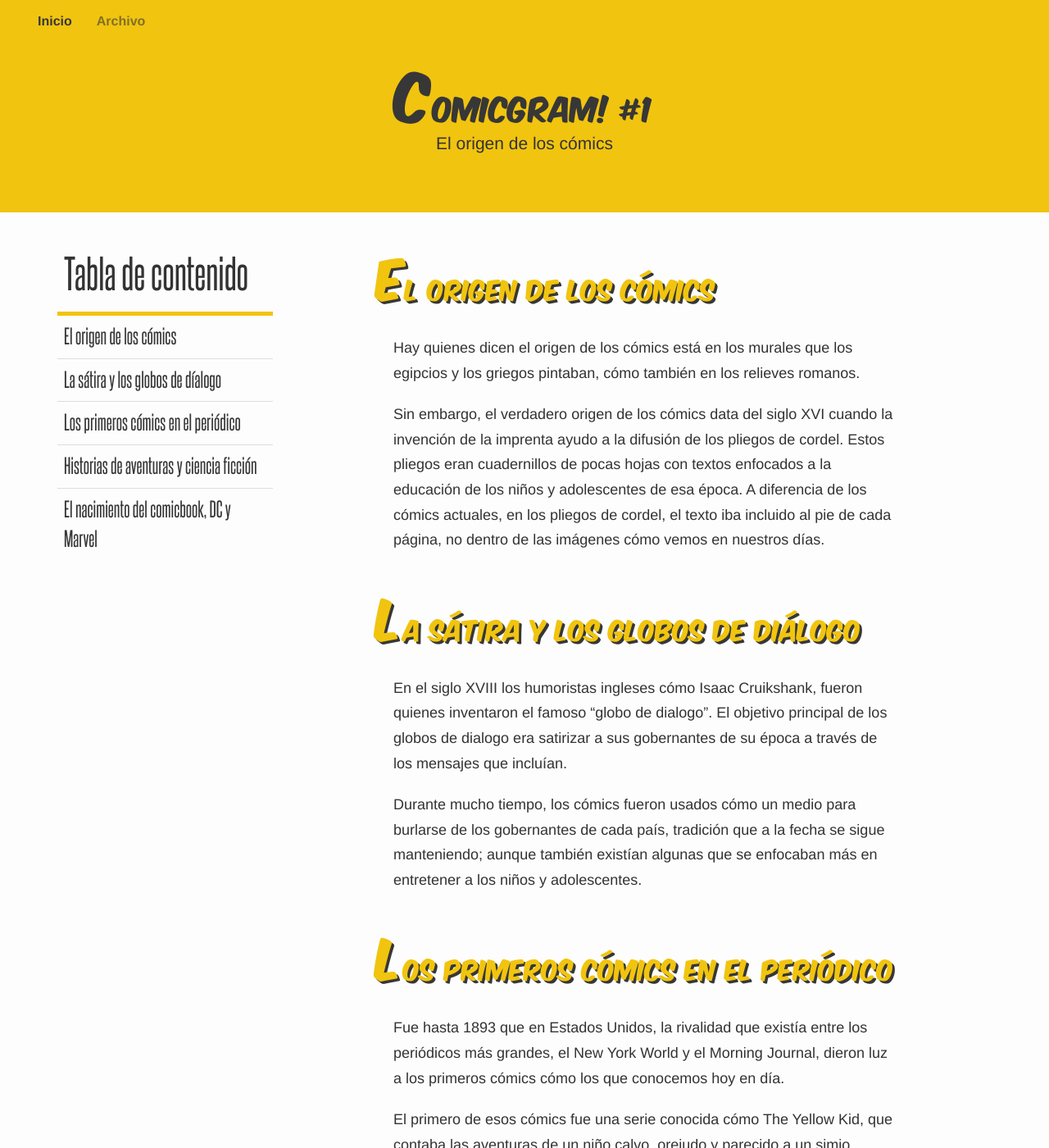
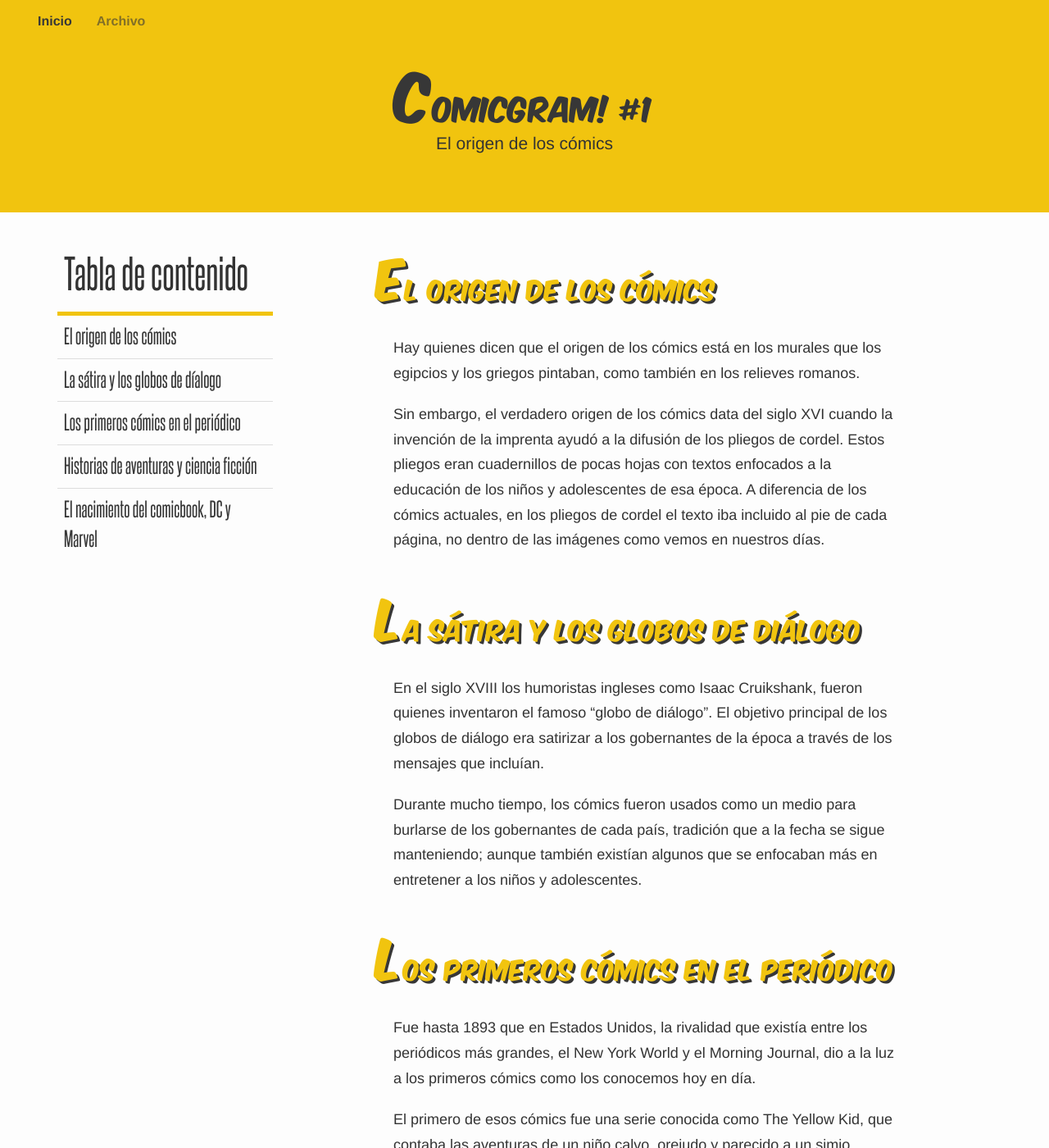
Before and after one commit to comicgram/newsletter-landing, a Jekyll site: the page built from _posts/2014-10-31-comicgram-1-el-origen-de-los-comics.md, in a window 1280 px wide and 1400 px high. Shown: the whole window at 82% size. Built offline with Jekyll 4.4.1, drawn with Linux system fonts in a browser that asks for light colours; nearby versions of some CDN libraries; comment, search, counter and statistics services are not loaded; some of the changed text lies outside the part shown.

Commit message:
Fix some typos in the first issue

```diff
--- a/_posts/2014-10-31-comicgram-1-el-origen-de-los-comics.md
+++ b/_posts/2014-10-31-comicgram-1-el-origen-de-los-comics.md
@@ -13,28 +13,28 @@
 ---
 
 <h2 id="origin">El origen de los cómics</h2>
-Hay quienes dicen el origen de los cómics está en los murales que los egipcios y los griegos pintaban, cómo también en los relieves romanos.
+Hay quienes dicen que el origen de los cómics está en los murales que los egipcios y los griegos pintaban, como también en los relieves romanos.
 
-Sin embargo, el verdadero origen de los cómics data del siglo XVI cuando la invención de la imprenta ayudo a la difusión de los pliegos de cordel. Estos pliegos eran cuadernillos de pocas hojas con textos enfocados a la educación de los niños y adolescentes de esa época. A diferencia de los cómics actuales,  en los pliegos de cordel, el texto iba incluido al pie de cada página, no dentro de las imágenes cómo vemos en nuestros días.
+Sin embargo, el verdadero origen de los cómics data del siglo XVI cuando la invención de la imprenta ayudó a la difusión de los pliegos de cordel. Estos pliegos eran cuadernillos de pocas hojas con textos enfocados a la educación de los niños y adolescentes de esa época. A diferencia de los cómics actuales,  en los pliegos de cordel el texto iba incluido al pie de cada página, no dentro de las imágenes como vemos en nuestros días.
 
 <h2 id="satire">La sátira y los globos de diálogo</h2>
-En el siglo XVIII los humoristas ingleses cómo Isaac Cruikshank, fueron quienes inventaron el famoso “globo de dialogo”. El objetivo principal de los globos de dialogo era satirizar a sus gobernantes de su época a través de los mensajes que incluían.
+En el siglo XVIII los humoristas ingleses como Isaac Cruikshank, fueron quienes inventaron el famoso “globo de diálogo”. El objetivo principal de los globos de diálogo era satirizar a los gobernantes de la época a través de los mensajes que incluían.
 
-Durante mucho tiempo, los cómics fueron usados cómo un medio para burlarse de los gobernantes de cada país, tradición que a la fecha se sigue manteniendo; aunque también existían algunas que se enfocaban más en entretener a los niños y adolescentes.
+Durante mucho tiempo, los cómics fueron usados como un medio para burlarse de los gobernantes de cada país, tradición que a la fecha se sigue manteniendo; aunque también existían algunos que se enfocaban más en entretener a los niños y adolescentes.
 
 <h2 id="newspaper">Los primeros cómics en el periódico</h2>
-Fue hasta 1893 que en Estados Unidos, la rivalidad que existía entre los periódicos más grandes, el New York World y el Morning Journal, dieron luz a los primeros cómics cómo los que conocemos hoy en día.
+Fue hasta 1893 que en Estados Unidos, la rivalidad que existía entre los periódicos más grandes, el New York World y el Morning Journal, dio a la luz a los primeros cómics como los conocemos hoy en día.
 
-El primero de esos cómics fue una serie conocida cómo The Yellow Kid, que contaba las aventuras de un niño calvo, orejudo y parecido a un simio, siempre iba vestido con un camisón amarillo que la mayoría de las veces llevaba escrito los mensajes que los autores del cómic querían transmitir en cada número de la serie.
+El primero de esos cómics fue una serie conocida como The Yellow Kid, que contaba las aventuras de un niño calvo, orejudo y parecido a un simio, siempre iba vestido con un camisón amarillo que la mayoría de las veces llevaba escrito los mensajes que los autores del cómic querían transmitir en cada número de la serie.
 
 <h2 id="scifi">Historias de aventuras y ciencia ficción</h2>
 Durante el periodo que comienza en 1929 y llega hasta el final de la Segunda Guerra Mundial (1945), los cómics empezaron a abordar historias de los géneros de aventuras exóticas, ciencia ficción y aventuras policiales. De estos tipos de historias resaltan las aventuras de Tarzan, Flash Gordon, Dick Tracy, entre otros.
 
-Cabe destacar que durante este periodo, muchos de estos cómics fueron usados cómo medios de transmisión de los ideales que regían a la sociedad, sobre todo en el periodo de la Segunda Guerra Mundial pues muchas de las historias estaban basadas o contaban sucesos de la guerra.
+Cabe destacar que durante este periodo, muchos de estos cómics fueron usados como medios de transmisión de los ideales que regían a la sociedad, sobre todo en el periodo de la Segunda Guerra Mundial, pues muchas de las historias estaban basadas o contaban sucesos de la guerra.
 
 <h2 id="comicbook">El nacimiento del comicbook, DC y Marvel</h2>
-Cuando llegaron los años 30, nació el famoso “comic book”, que básicamente es la manera en que si imprimen actualmente la mayoría de los cómics de Marvel, DC, etc.
+Cuando llegaron los años 30, nació el famoso “comic book”, que básicamente es la manera en que se imprimen actualmente la mayoría de los cómics de Marvel, DC, etc.
 
-También durante esta década, específicamente en 1938 es creado uno de los super heroes más conocidos de nuestro tiempos: Superman, el hombre de acero. Y después, en el año siguiente, 1939, Bob Kane y Graner Fox crearían a sus compañeros Flash y Batman respectivamente, siendo ellos los primeros súper héroes de DC Comics™.
+También durante esta década, específicamente en 1938 es creado uno de los superhéroes más conocidos de nuestro tiempos: Superman, el hombre de acero. Y después, en el año siguiente, 1939, Bob Kane y Graner Fox crearían a sus compañeros Flash y Batman respectivamente, siendo ellos los primeros superhéroes de DC Comics.
 
-Pero no sólo DC Comics™ creo a sus primero súper héroes, también  1939, aparecería la editorial Timely Publications, la cual años más tarde se convertiría en Marvel Comics ©. La Antorcha Humana, Namor y el Ángel, creados por Carl Burgos, Bill Everett y Paul Gustavon respectivamente, fueron los primeros súper héroes de la famosa “casa de las ideas”.
+Pero no sólo DC Comics creó a sus primero súper héroes, también  1939, aparecería la editorial Timely Publications, la cual años más tarde se convertiría en Marvel Comics. La Antorcha Humana, Namor y el Ángel, creados por Carl Burgos, Bill Everett y Paul Gustavon respectivamente, fueron los primeros superhéroes de la famosa “casa de las ideas”.
```
